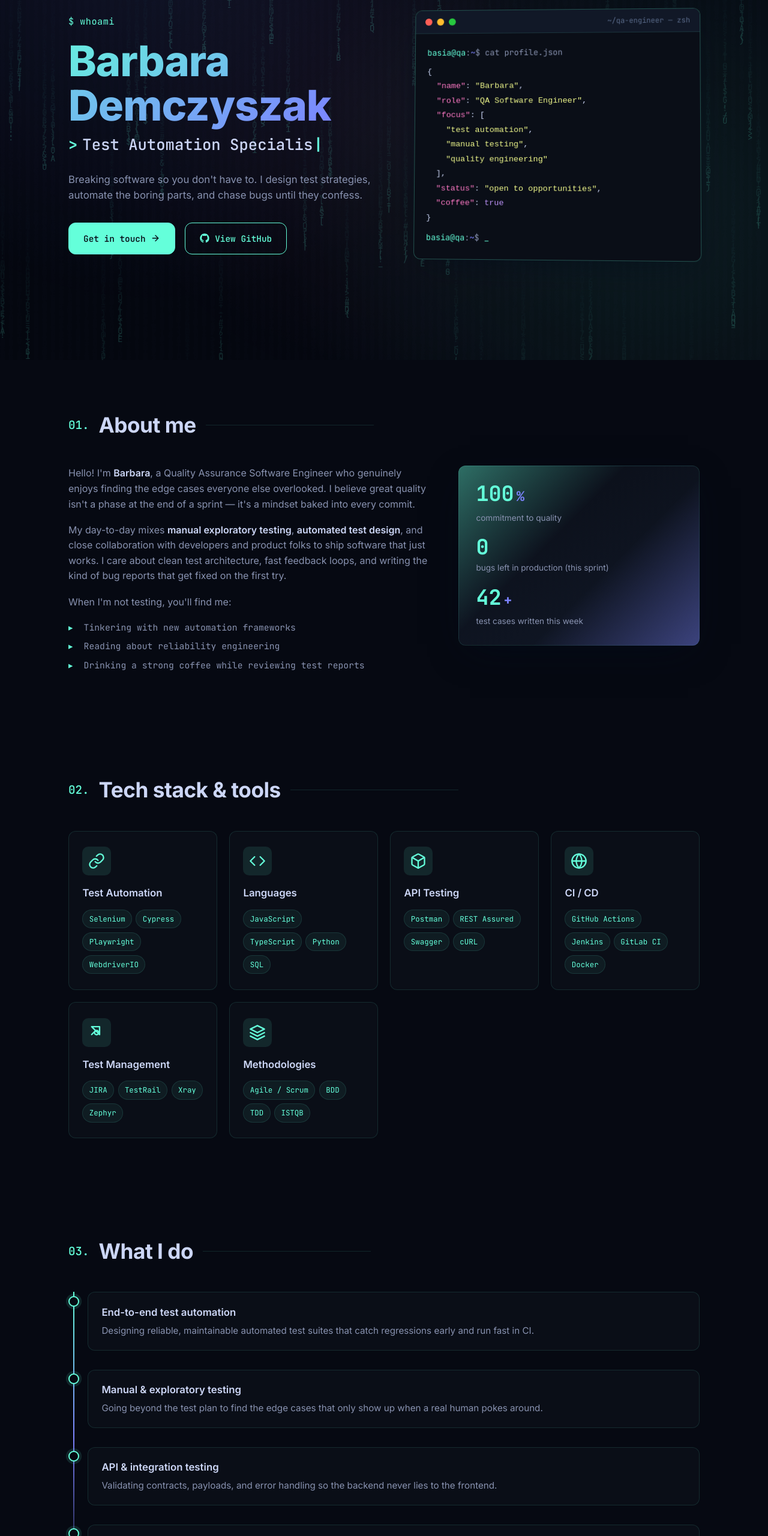
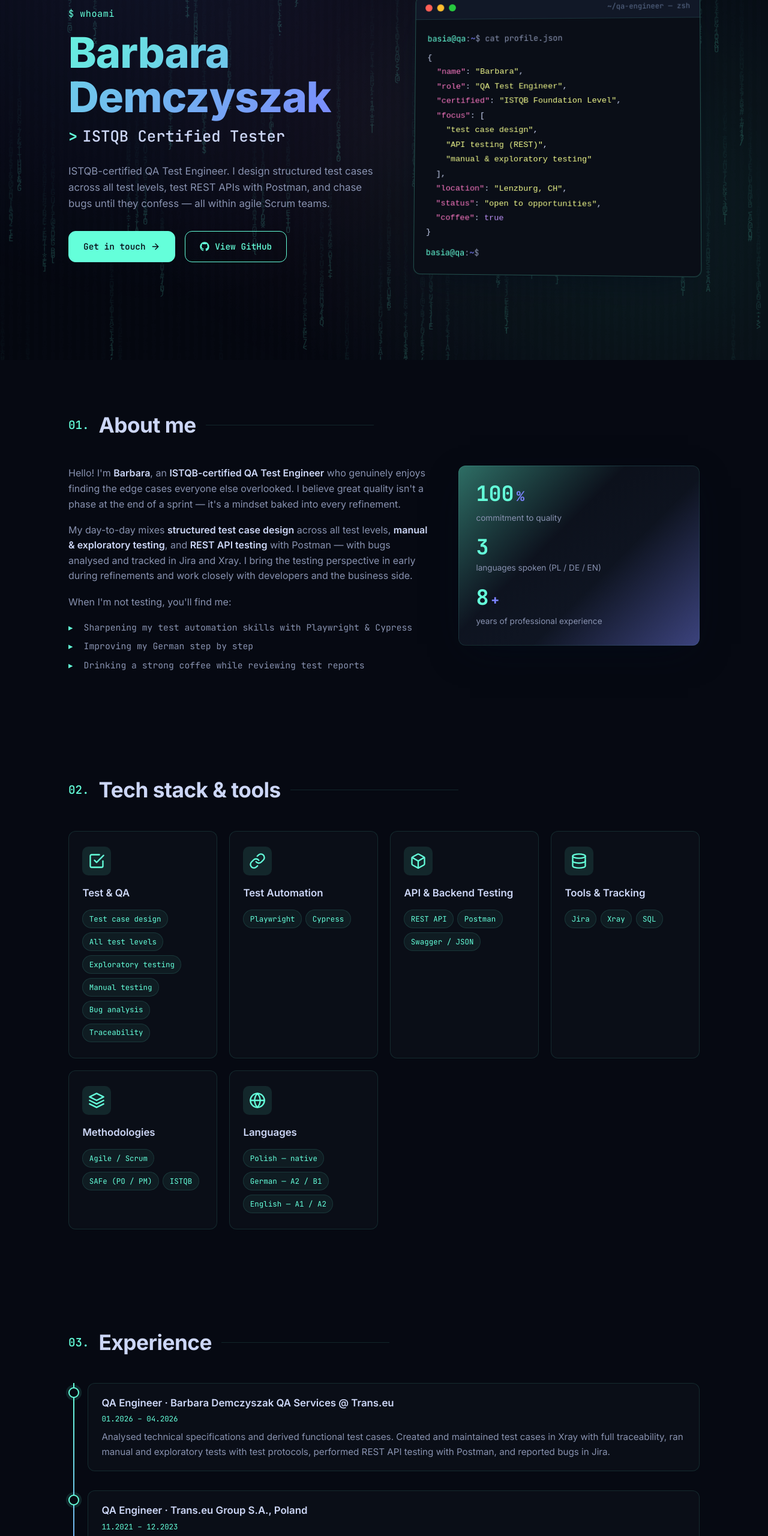
Before and after one commit to basia-dem/basia-dem.github.io, a plain HTML site: page index.html in a window 1280 px wide. Shown: the part 200-2760 px from the top of the page at 60% size. Drawn offline with Linux system fonts and the light colour scheme.

Commit message:
feat(version): website update

```diff
--- a/index.html
+++ b/index.html
@@ -3,10 +3,10 @@
 <head>
     <meta charset="UTF-8" />
     <meta name="viewport" content="width=device-width, initial-scale=1.0" />
-    <meta name="description" content="Barbara Demczyszak — QA Software Engineer. Quality engineering, test automation, and reliable software delivery." />
+    <meta name="description" content="Barbara Demczyszak — ISTQB-certified QA Test Engineer. Test case design across all test levels, API testing, and bug analysis in agile Scrum teams." />
     <meta name="author" content="Barbara Demczyszak" />
     <meta name="theme-color" content="#0a0e17" />
-    <title>Barbara Demczyszak | QA Software Engineer</title>
+    <title>Barbara Demczyszak | QA Test Engineer</title>
     <link rel="preconnect" href="https://fonts.googleapis.com" />
     <link rel="preconnect" href="https://fonts.gstatic.com" crossorigin />
     <link href="https://fonts.googleapis.com/css2?family=JetBrains+Mono:wght@400;500;700&family=Inter:wght@300;400;500;600;700;800&display=swap" rel="stylesheet" />
@@ -27,6 +27,7 @@
                 <li><a href="#about">about</a></li>
                 <li><a href="#skills">skills</a></li>
                 <li><a href="#experience">experience</a></li>
+                <li><a href="#education">education</a></li>
                 <li><a href="#contact">contact</a></li>
             </ul>
             <button class="nav-toggle" aria-label="Toggle menu" aria-expanded="false">
@@ -47,8 +48,9 @@
                     <span id="typed-role" class="typed"></span><span class="cursor">|</span>
                 </h2>
                 <p class="hero-desc">
-                    Breaking software so you don't have to. I design test strategies,
-                    automate the boring parts, and chase bugs until they confess.
+                    ISTQB-certified QA Test Engineer. I design structured test cases across
+                    all test levels, test REST APIs with Postman, and chase bugs until they
+                    confess &mdash; all within agile Scrum teams.
                 </p>
                 <div class="hero-cta">
                     <a href="#contact" class="btn btn-primary">
@@ -72,12 +74,14 @@
                     <p><span class="term-prompt">basia@qa</span>:<span class="term-path">~</span>$ cat profile.json</p>
                     <pre class="term-code">{
   <span class="key">"name"</span>: <span class="str">"Barbara"</span>,
-  <span class="key">"role"</span>: <span class="str">"QA Software Engineer"</span>,
+  <span class="key">"role"</span>: <span class="str">"QA Test Engineer"</span>,
+  <span class="key">"certified"</span>: <span class="str">"ISTQB Foundation Level"</span>,
   <span class="key">"focus"</span>: [
-    <span class="str">"test automation"</span>,
-    <span class="str">"manual testing"</span>,
-    <span class="str">"quality engineering"</span>
+    <span class="str">"test case design"</span>,
+    <span class="str">"API testing (REST)"</span>,
+    <span class="str">"manual &amp; exploratory testing"</span>
   ],
+  <span class="key">"location"</span>: <span class="str">"Lenzburg, CH"</span>,
   <span class="key">"status"</span>: <span class="str">"open to opportunities"</span>,
   <span class="key">"coffee"</span>: <span class="bool">true</span>
 }</pre>
@@ -95,22 +99,22 @@
             <div class="about-grid">
                 <div class="about-text">
                     <p>
-                        Hello! I'm <strong>Barbara</strong>, a Quality Assurance Software
-                        Engineer who genuinely enjoys finding the edge cases everyone
-                        else overlooked. I believe great quality isn't a phase at the
-                        end of a sprint &mdash; it's a mindset baked into every commit.
+                        Hello! I'm <strong>Barbara</strong>, an <strong>ISTQB-certified
+                        QA Test Engineer</strong> who genuinely enjoys finding the edge cases
+                        everyone else overlooked. I believe great quality isn't a phase at the
+                        end of a sprint &mdash; it's a mindset baked into every refinement.
                     </p>
                     <p>
-                        My day-to-day mixes <strong>manual exploratory testing</strong>,
-                        <strong>automated test design</strong>, and close collaboration
-                        with developers and product folks to ship software that just
-                        works. I care about clean test architecture, fast feedback loops,
-                        and writing the kind of bug reports that get fixed on the first try.
+                        My day-to-day mixes <strong>structured test case design</strong> across
+                        all test levels, <strong>manual &amp; exploratory testing</strong>, and
+                        <strong>REST API testing</strong> with Postman &mdash; with bugs analysed
+                        and tracked in Jira and Xray. I bring the testing perspective in early
+                        during refinements and work closely with developers and the business side.
                     </p>
                     <p>When I'm not testing, you'll find me:</p>
                     <ul class="about-list">
-                        <li>Tinkering with new automation frameworks</li>
-                        <li>Reading about reliability engineering</li>
+                        <li>Sharpening my test automation skills with Playwright &amp; Cypress</li>
+                        <li>Improving my German step by step</li>
                         <li>Drinking a strong coffee while reviewing test reports</li>
                     </ul>
                 </div>
@@ -120,13 +124,13 @@
                         <span class="stat-label">commitment to quality</span>
                     </div>
                     <div class="stat">
-                        <span class="stat-num" data-target="0">0</span>
-                        <span class="stat-label">bugs left in production (this sprint)</span>
+                        <span class="stat-num" data-target="3">0</span>
+                        <span class="stat-label">languages spoken (PL / DE / EN)</span>
                     </div>
                     <div class="stat">
-                        <span class="stat-num" data-target="42">0</span>
+                        <span class="stat-num" data-target="8">0</span>
                         <span class="stat-unit">+</span>
-                        <span class="stat-label">test cases written this week</span>
+                        <span class="stat-label">years of professional experience</span>
                     </div>
                 </div>
             </div>
@@ -141,62 +145,48 @@
             <div class="skills-grid">
                 <article class="skill-card">
                     <div class="skill-icon">
+                        <svg width="28" height="28" viewBox="0 0 24 24" fill="none" stroke="currentColor" stroke-width="2" stroke-linecap="round" stroke-linejoin="round"><path d="M9 11l3 3L22 4"/><path d="M21 12v7a2 2 0 0 1-2 2H5a2 2 0 0 1-2-2V5a2 2 0 0 1 2-2h11"/></svg>
+                    </div>
+                    <h3>Test &amp; QA</h3>
+                    <ul class="skill-tags">
+                        <li>Test case design</li>
+                        <li>All test levels</li>
+                        <li>Exploratory testing</li>
+                        <li>Manual testing</li>
+                        <li>Bug analysis</li>
+                        <li>Traceability</li>
+                    </ul>
+                </article>
+                <article class="skill-card">
+                    <div class="skill-icon">
                         <svg width="28" height="28" viewBox="0 0 24 24" fill="none" stroke="currentColor" stroke-width="2" stroke-linecap="round" stroke-linejoin="round"><path d="M10 13a5 5 0 0 0 7.54.54l3-3a5 5 0 0 0-7.07-7.07l-1.72 1.71"/><path d="M14 11a5 5 0 0 0-7.54-.54l-3 3a5 5 0 0 0 7.07 7.07l1.71-1.71"/></svg>
                     </div>
                     <h3>Test Automation</h3>
                     <ul class="skill-tags">
-                        <li>Selenium</li>
+                        <li>Playwright</li>
                         <li>Cypress</li>
-                        <li>Playwright</li>
-                        <li>WebdriverIO</li>
-                    </ul>
-                </article>
-                <article class="skill-card">
-                    <div class="skill-icon">
-                        <svg width="28" height="28" viewBox="0 0 24 24" fill="none" stroke="currentColor" stroke-width="2" stroke-linecap="round" stroke-linejoin="round"><polyline points="16 18 22 12 16 6"/><polyline points="8 6 2 12 8 18"/></svg>
-                    </div>
-                    <h3>Languages</h3>
-                    <ul class="skill-tags">
-                        <li>JavaScript</li>
-                        <li>TypeScript</li>
-                        <li>Python</li>
-                        <li>SQL</li>
                     </ul>
                 </article>
                 <article class="skill-card">
                     <div class="skill-icon">
                         <svg width="28" height="28" viewBox="0 0 24 24" fill="none" stroke="currentColor" stroke-width="2" stroke-linecap="round" stroke-linejoin="round"><path d="M21 16V8a2 2 0 0 0-1-1.73l-7-4a2 2 0 0 0-2 0l-7 4A2 2 0 0 0 3 8v8a2 2 0 0 0 1 1.73l7 4a2 2 0 0 0 2 0l7-4A2 2 0 0 0 21 16z"/><polyline points="3.27 6.96 12 12.01 20.73 6.96"/><line x1="12" y1="22.08" x2="12" y2="12"/></svg>
                     </div>
-                    <h3>API Testing</h3>
+                    <h3>API &amp; Backend Testing</h3>
                     <ul class="skill-tags">
+                        <li>REST API</li>
                         <li>Postman</li>
-                        <li>REST Assured</li>
-                        <li>Swagger</li>
-                        <li>cURL</li>
+                        <li>Swagger / JSON</li>
                     </ul>
                 </article>
                 <article class="skill-card">
                     <div class="skill-icon">
-                        <svg width="28" height="28" viewBox="0 0 24 24" fill="none" stroke="currentColor" stroke-width="2" stroke-linecap="round" stroke-linejoin="round"><circle cx="12" cy="12" r="10"/><line x1="2" y1="12" x2="22" y2="12"/><path d="M12 2a15.3 15.3 0 0 1 4 10 15.3 15.3 0 0 1-4 10 15.3 15.3 0 0 1-4-10 15.3 15.3 0 0 1 4-10z"/></svg>
+                        <svg width="28" height="28" viewBox="0 0 24 24" fill="none" stroke="currentColor" stroke-width="2" stroke-linecap="round" stroke-linejoin="round"><ellipse cx="12" cy="5" rx="9" ry="3"/><path d="M21 12c0 1.66-4 3-9 3s-9-1.34-9-3"/><path d="M3 5v14c0 1.66 4 3 9 3s9-1.34 9-3V5"/></svg>
                     </div>
-                    <h3>CI / CD</h3>
+                    <h3>Tools &amp; Tracking</h3>
                     <ul class="skill-tags">
-                        <li>GitHub Actions</li>
-                        <li>Jenkins</li>
-                        <li>GitLab CI</li>
-                        <li>Docker</li>
-                    </ul>
-                </article>
-                <article class="skill-card">
-                    <div class="skill-icon">
-                        <svg width="28" height="28" viewBox="0 0 24 24" fill="none" stroke="currentColor" stroke-width="2" stroke-linecap="round" stroke-linejoin="round"><path d="M9 11H1l8-8 8 8h-8v8z" transform="rotate(45 12 12)"/><circle cx="12" cy="12" r="3"/></svg>
-                    </div>
-                    <h3>Test Management</h3>
-                    <ul class="skill-tags">
-                        <li>JIRA</li>
-                        <li>TestRail</li>
+                        <li>Jira</li>
                         <li>Xray</li>
-                        <li>Zephyr</li>
+                        <li>SQL</li>
                     </ul>
                 </article>
                 <article class="skill-card">
@@ -206,9 +196,19 @@
                     <h3>Methodologies</h3>
                     <ul class="skill-tags">
                         <li>Agile / Scrum</li>
-                        <li>BDD</li>
-                        <li>TDD</li>
+                        <li>SAFe (PO / PM)</li>
                         <li>ISTQB</li>
+                    </ul>
+                </article>
+                <article class="skill-card">
+                    <div class="skill-icon">
+                        <svg width="28" height="28" viewBox="0 0 24 24" fill="none" stroke="currentColor" stroke-width="2" stroke-linecap="round" stroke-linejoin="round"><circle cx="12" cy="12" r="10"/><line x1="2" y1="12" x2="22" y2="12"/><path d="M12 2a15.3 15.3 0 0 1 4 10 15.3 15.3 0 0 1-4 10 15.3 15.3 0 0 1-4-10 15.3 15.3 0 0 1 4-10z"/></svg>
+                    </div>
+                    <h3>Languages</h3>
+                    <ul class="skill-tags">
+                        <li>Polish — native</li>
+                        <li>German — A2 / B1</li>
+                        <li>English — A1 / A2</li>
                     </ul>
                 </article>
             </div>
@@ -217,36 +217,95 @@
         <section id="experience" class="section">
             <div class="section-head">
                 <span class="section-num">03.</span>
-                <h2 class="section-title">What I do</h2>
+                <h2 class="section-title">Experience</h2>
                 <span class="section-line"></span>
             </div>
             <div class="timeline">
                 <div class="timeline-item">
                     <div class="timeline-dot"></div>
                     <div class="timeline-content">
-                        <h3>End-to-end test automation</h3>
-                        <p>Designing reliable, maintainable automated test suites that catch regressions early and run fast in CI.</p>
+                        <h3>QA Engineer &middot; Barbara Demczyszak QA Services @ Trans.eu</h3>
+                        <span class="timeline-date">01.2026 &ndash; 04.2026</span>
+                        <p>Analysed technical specifications and derived functional test cases. Created and
+                        maintained test cases in Xray with full traceability, ran manual and exploratory
+                        tests with test protocols, performed REST API testing with Postman, and reported
+                        bugs in Jira.</p>
                     </div>
                 </div>
                 <div class="timeline-item">
                     <div class="timeline-dot"></div>
                     <div class="timeline-content">
-                        <h3>Manual &amp; exploratory testing</h3>
-                        <p>Going beyond the test plan to find the edge cases that only show up when a real human pokes around.</p>
+                        <h3>QA Engineer &middot; Trans.eu Group S.A., Poland</h3>
+                        <span class="timeline-date">11.2021 &ndash; 12.2023</span>
+                        <p>Designed functional test cases across multiple test levels, prioritised and
+                        maintained them in Xray with traceability, and ran manual and exploratory tests of
+                        new features. Tested REST APIs with Postman, analysed and reported bugs in Jira, and
+                        brought the testing perspective into refinements alongside dev teams and the business.</p>
                     </div>
                 </div>
                 <div class="timeline-item">
                     <div class="timeline-dot"></div>
                     <div class="timeline-content">
-                        <h3>API &amp; integration testing</h3>
-                        <p>Validating contracts, payloads, and error handling so the backend never lies to the frontend.</p>
+                        <h3>Technical Support Specialist &middot; Trans.eu Group S.A., Poland</h3>
+                        <span class="timeline-date">10.2018 &ndash; 11.2021</span>
+                        <p>Analysed and determined root causes of defects, designed and executed test cases
+                        including REST API checks, and analysed external systems for integration. Daily
+                        contact with clients' IT teams and technical support for key accounts.</p>
                     </div>
                 </div>
                 <div class="timeline-item">
                     <div class="timeline-dot"></div>
                     <div class="timeline-content">
-                        <h3>Quality advocacy</h3>
-                        <p>Embedding quality into every step of the SDLC &mdash; from grooming to retrospective.</p>
+                        <h3>Customer Service Consultant &middot; Trans.eu Group S.A., Poland</h3>
+                        <span class="timeline-date">05.2018 &ndash; 09.2018</span>
+                        <p>Active customer support in day-to-day operations, plus onboarding and training of
+                        new team members (knowledge transfer).</p>
+                    </div>
+                </div>
+                <div class="timeline-item">
+                    <div class="timeline-dot"></div>
+                    <div class="timeline-content">
+                        <h3>Sales Specialist &middot; Trans.eu Group S.A., Poland</h3>
+                        <span class="timeline-date">02.2017 &ndash; 04.2018</span>
+                        <p>Sale of services and customer care.</p>
+                    </div>
+                </div>
+            </div>
+        </section>
+
+        <section id="education" class="section">
+            <div class="section-head">
+                <span class="section-num">04.</span>
+                <h2 class="section-title">Education &amp; certifications</h2>
+                <span class="section-line"></span>
+            </div>
+            <div class="timeline">
+                <div class="timeline-item">
+                    <div class="timeline-dot"></div>
+                    <div class="timeline-content">
+                        <h3>Master's Degree &middot; Wrocław University, Poland</h3>
+                        <span class="timeline-date">2010 &ndash; 2012</span>
+                        <p>Journalism and Social Communication &mdash; specialisation in Public Relations.</p>
+                    </div>
+                </div>
+                <div class="timeline-item">
+                    <div class="timeline-dot"></div>
+                    <div class="timeline-content">
+                        <h3>Bachelor's Degree &middot; DSW University of Lower Silesia, Wrocław, Poland</h3>
+                        <span class="timeline-date">2008 &ndash; 2010</span>
+                        <p>Journalism and Social Communication &mdash; specialisation in Digital Media and
+                        Electronic Communication.</p>
+                    </div>
+                </div>
+                <div class="timeline-item">
+                    <div class="timeline-dot"></div>
+                    <div class="timeline-content">
+                        <h3>Certifications</h3>
+                        <ul class="about-list" style="margin-top:0.25rem;">
+                            <li>ISTQB Certified Tester &mdash; Foundation Level</li>
+                            <li>Test automation with Cypress</li>
+                            <li>SAFe 4 Product Owner / Product Manager</li>
+                        </ul>
                     </div>
                 </div>
             </div>
@@ -254,7 +313,7 @@
 
         <section id="contact" class="section section-contact">
             <div class="section-head">
-                <span class="section-num">04.</span>
+                <span class="section-num">05.</span>
                 <h2 class="section-title">Get in touch</h2>
                 <span class="section-line"></span>
             </div>
@@ -264,7 +323,24 @@
                     I'm open to QA &amp; quality engineering opportunities, collaborations,
                     or a good conversation about flaky tests. The fastest way to reach me:
                 </p>
+                <p style="font-family:'JetBrains Mono',monospace;font-size:0.85rem;color:var(--text-muted);margin-bottom:1.5rem;">
+                    📍 5600 Lenzburg, Switzerland &middot; Residence permit B
+                </p>
                 <div class="contact-links">
+                    <a class="contact-link" href="mailto:barbara.demczyszak@gmail.com">
+                        <svg width="22" height="22" viewBox="0 0 24 24" fill="none" stroke="currentColor" stroke-width="2" stroke-linecap="round" stroke-linejoin="round"><rect x="2" y="4" width="20" height="16" rx="2"/><path d="m22 7-10 5L2 7"/></svg>
+                        <span class="contact-text">
+                            <strong>Email</strong>
+                            <em>barbara.demczyszak@gmail.com</em>
+                        </span>
+                    </a>
+                    <a class="contact-link" href="tel:+41768285875">
+                        <svg width="22" height="22" viewBox="0 0 24 24" fill="none" stroke="currentColor" stroke-width="2" stroke-linecap="round" stroke-linejoin="round"><path d="M22 16.92v3a2 2 0 0 1-2.18 2 19.79 19.79 0 0 1-8.63-3.07 19.5 19.5 0 0 1-6-6 19.79 19.79 0 0 1-3.07-8.67A2 2 0 0 1 4.11 2h3a2 2 0 0 1 2 1.72c.13.96.36 1.9.7 2.81a2 2 0 0 1-.45 2.11L8.09 9.91a16 16 0 0 0 6 6l1.27-1.27a2 2 0 0 1 2.11-.45c.91.34 1.85.57 2.81.7A2 2 0 0 1 22 16.92z"/></svg>
+                        <span class="contact-text">
+                            <strong>Phone</strong>
+                            <em>+41 76 828 58 75</em>
+                        </span>
+                    </a>
                     <a class="contact-link" href="https://www.linkedin.com/in/barbara-demczyszak/" target="_blank" rel="noopener noreferrer">
                         <svg width="22" height="22" viewBox="0 0 24 24" fill="currentColor"><path d="M20.45 20.45h-3.55v-5.57c0-1.33-.03-3.04-1.85-3.04-1.85 0-2.14 1.45-2.14 2.94v5.67H9.36V9h3.41v1.56h.05c.48-.9 1.63-1.85 3.36-1.85 3.6 0 4.27 2.37 4.27 5.46v6.28zM5.34 7.43a2.06 2.06 0 1 1 0-4.13 2.06 2.06 0 0 1 0 4.13zm1.78 13.02H3.56V9h3.56v11.45zM22.22 0H1.77C.79 0 0 .77 0 1.72v20.56C0 23.23.79 24 1.77 24h20.45c.98 0 1.78-.77 1.78-1.72V1.72C24 .77 23.2 0 22.22 0z"/></svg>
                         <span class="contact-text">
--- a/script.js
+++ b/script.js
@@ -3,11 +3,11 @@
 
     /* ---------- Typed role rotation ---------- */
     const roles = [
-        'QA Software Engineer',
-        'Test Automation Specialist',
-        'Bug Hunter',
-        'Quality Advocate',
-        'Reliability Enthusiast'
+        'QA Test Engineer',
+        'ISTQB Certified Tester',
+        'API & Backend Testing',
+        'Manual & Exploratory Testing',
+        'Agile / Scrum QA'
     ];
     const typedEl = document.getElementById('typed-role');
     if (typedEl) {
--- a/styles.css
+++ b/styles.css
@@ -608,8 +608,15 @@ a:hover { color: var(--accent-2); }
 .timeline-content h3 {
     color: var(--text);
     font-size: 1.05rem;
-    margin-bottom: 0.35rem;
+    margin-bottom: 0.2rem;
     font-weight: 600;
+}
+.timeline-date {
+    display: block;
+    font-family: 'JetBrains Mono', monospace;
+    font-size: 0.78rem;
+    color: var(--accent);
+    margin-bottom: 0.5rem;
 }
 .timeline-content p {
     color: var(--text-muted);
```
